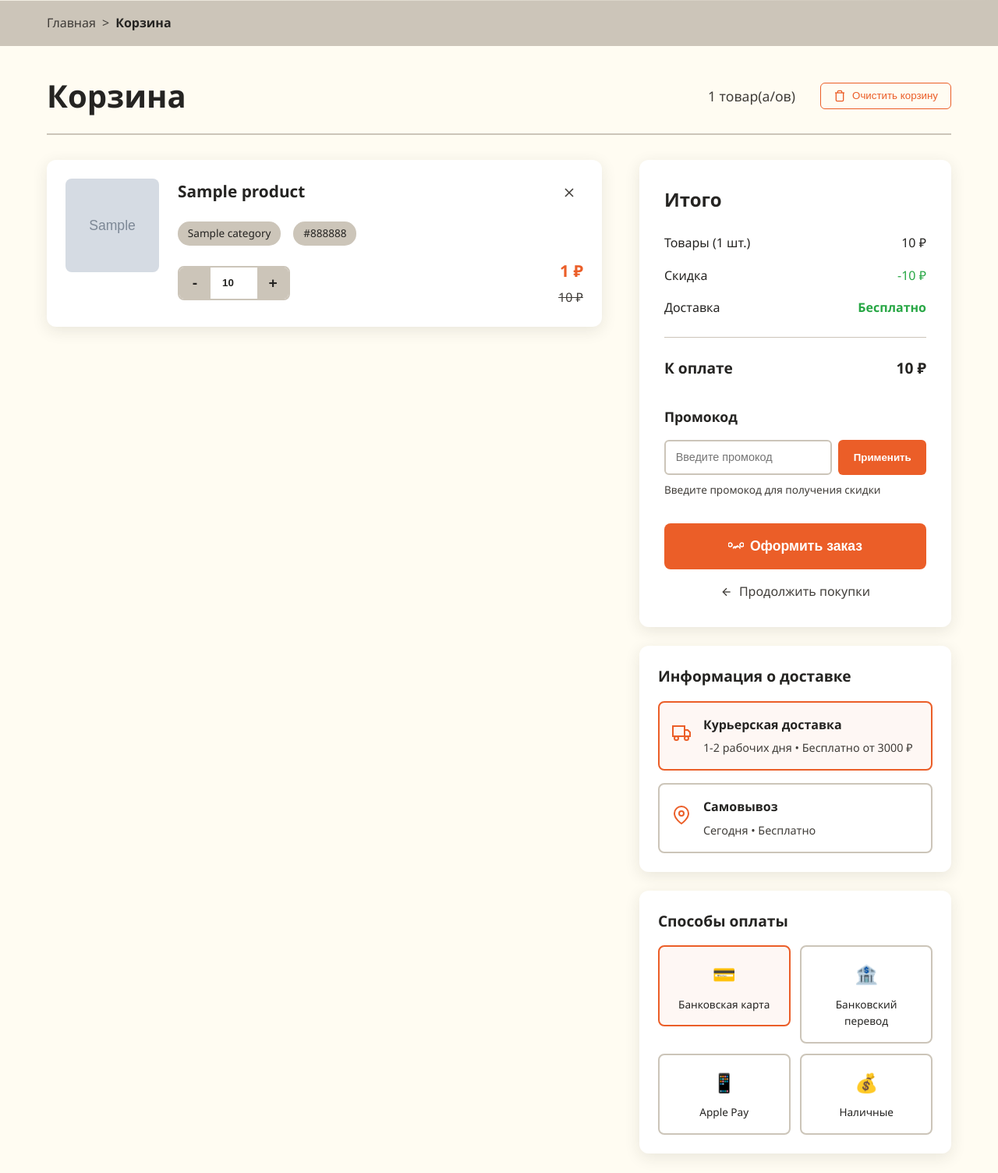
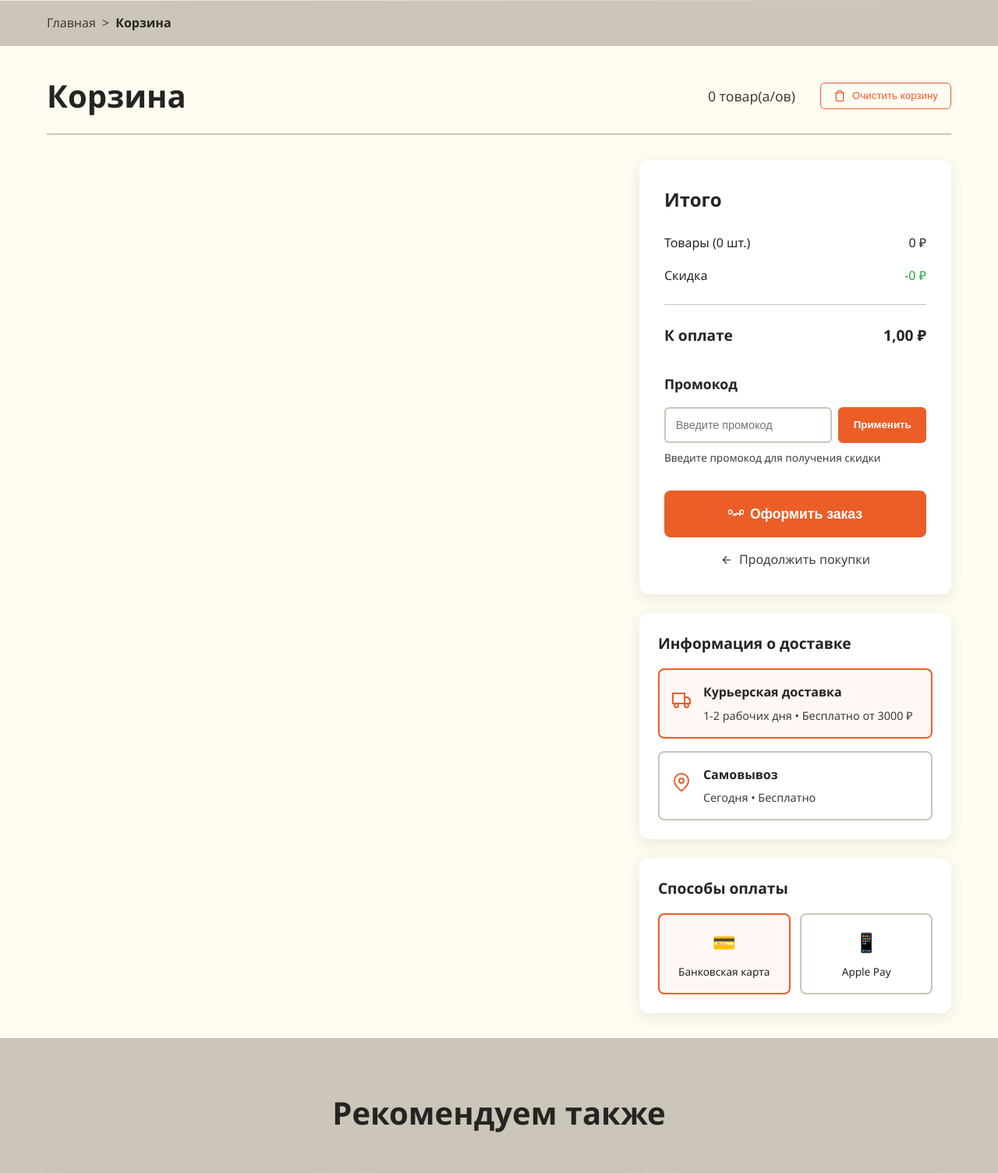
Before and after one commit to Alt2343/focus_point, a Django app: template cart/templates/cart/detail.html in a window 1280 px wide. Shown: the part 505-2009 px from the top of the page at 78% size. Run offline with Django 5.2, Linux system fonts and the light colour scheme; the template is opened without the code that fills it: most values are stand-ins (such as "Sample title", 1, 10 or a date in 2020); grey boxes marked "Sample" are stand-in pictures; some libraries are stand-ins or nearby versions.

Commit message:
FIX Catr

```diff
--- a/cart/cart.py
+++ b/cart/cart.py
@@ -43,3 +43,16 @@ class Cart:
     def clear(self):
         del self.session[settings.CART_SESSION_ID]
         self.save()
+    def get_discount_total(self):
+        """Возвращает общую сумму скидки"""
+        total_discount = Decimal('0')
+        for item in self:
+            product = item['product']
+            if hasattr(product, 'discount') and product.discount > 0:
+                discount_amount = item['price'] * (Decimal(product.discount) / Decimal('100'))
+                total_discount += discount_amount * item['quantity']
+        return total_discount.quantize(Decimal('0'))
+
+    def get_total_price_with_discount(self):
+        """Возвращает итоговую сумму с учётом скидок"""
+        return self.get_total_price() - self.get_discount_total()
--- a/cart/templates/cart/detail.html
+++ b/cart/templates/cart/detail.html
@@ -46,7 +46,10 @@
                     <!-- Cart Item 1 -->
                     <div class="cart-item">
                         <div class="item-image">
-                            <img src="{% if product.img %}{{ product.img.url }}{% else %}{% static "images/logo.png" %}{% endif %}" alt="{{ product.name }}" />
+                          <a href="{{ product.get_absolute_url }}">
+                            <img src="{% if product.main_image %}{{ product.main_image.url }}
+                            {% else %}{% static 'images/logo.png' %}{% endif %}">
+                          </a>
                         </div>
                         <div class="item-details">
                             <div class="item-header">
@@ -104,16 +107,12 @@
                             </div>
                             <div class="summary-row">
                                 <span>Скидка</span>
-                                <span class="discount">-{{ cart.get_discount|default:"0" }} ₽</span>
-                            </div>
-                            <div class="summary-row">
-                                <span>Доставка</span>
-                                <span class="free">Бесплатно</span>
+                                <span class="discount">-{{ cart.get_discount_total|default:"0" }} ₽</span>
                             </div>
                             <div class="summary-divider"></div>
                             <div class="summary-row total">
                                 <span>К оплате</span>
-                                <span>{{ cart.get_total_price_after_discount }} ₽</span>
+                                <span>{{ total_with_discount|floatformat:2 }} ₽</span>
                             </div>
                         </div>
 
@@ -142,7 +141,7 @@
                         </form>
 
                         <!-- Continue Shopping -->
-                        <a href="index.html" class="continue-shopping">
+                        <a href="\" class="continue-shopping">
                             <svg width="16" height="16" viewBox="0 0 24 24" fill="none" stroke="currentColor" stroke-width="2">
                                 <line x1="19" y1="12" x2="5" y2="12"/>
                                 <polyline points="12,19 5,12 12,5"/>
@@ -202,28 +201,11 @@
                                     <span>Банковская карта</span>
                                 </div>
                             </label>
-
-                            <label class="payment-option">
-                                <input type="radio" name="payment" value="bank">
-                                <div class="payment-content">
-                                    <div class="payment-icon">🏦</div>
-                                    <span>Банковский перевод</span>
-                                </div>
-                            </label>
-
                             <label class="payment-option">
                                 <input type="radio" name="payment" value="apple_pay">
                                 <div class="payment-content">
                                     <div class="payment-icon">📱</div>
                                     <span>Apple Pay</span>
-                                </div>
-                            </label>
-
-                            <label class="payment-option">
-                                <input type="radio" name="payment" value="cash">
-                                <div class="payment-content">
-                                    <div class="payment-icon">💰</div>
-                                    <span>Наличные</span>
                                 </div>
                             </label>
                         </div>
--- a/main/settings.py
+++ b/main/settings.py
@@ -67,6 +67,7 @@ TEMPLATES = [
                 'django.template.context_processors.request',
                 'django.contrib.auth.context_processors.auth',
                 'django.contrib.messages.context_processors.messages',
+                'cart.context_processors.cart',
             ],
         },
     },
--- a/shop/templates/shop/base.html
+++ b/shop/templates/shop/base.html
@@ -34,7 +34,7 @@
                             <circle cx="9" cy="20" r="1"/>
                             <circle cx="20" cy="20" r="1"/>
                         </svg>
-                        <span class="cart-count">0</span>
+                        <span class="cart-count">{{ cart|length }}</span>
                     </button>
                     </a>
                     <button class="icon-btn" aria-label="Вход в аккаунт">
--- a/shop/templates/shop/product_detail.html
+++ b/shop/templates/shop/product_detail.html
@@ -94,7 +94,7 @@
                     <form method="post" action="{% url 'cart:cart_add' product.id %}">
                         {% csrf_token %}
                         <div class="quantity-selector">
-                            <label for="quantity">Количество:</label>
+                            <!--<label for="quantity">Количество:</label>-->
                             <div class="quantity-controls">
                                 <input type="hidden" name="quantity" value="1">  <!-- Дефолтное количество = 1 -->
                             </div>
```
Also changed, not shown: cart/views.py (+12 -6 lines).
